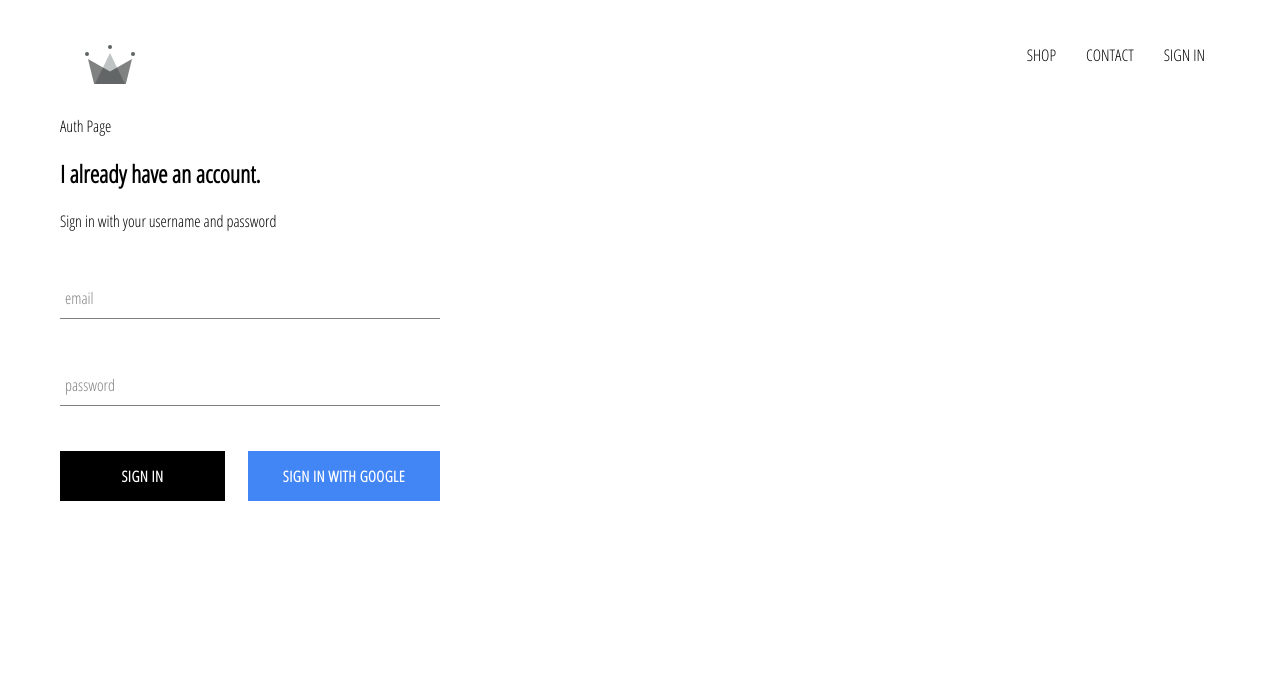
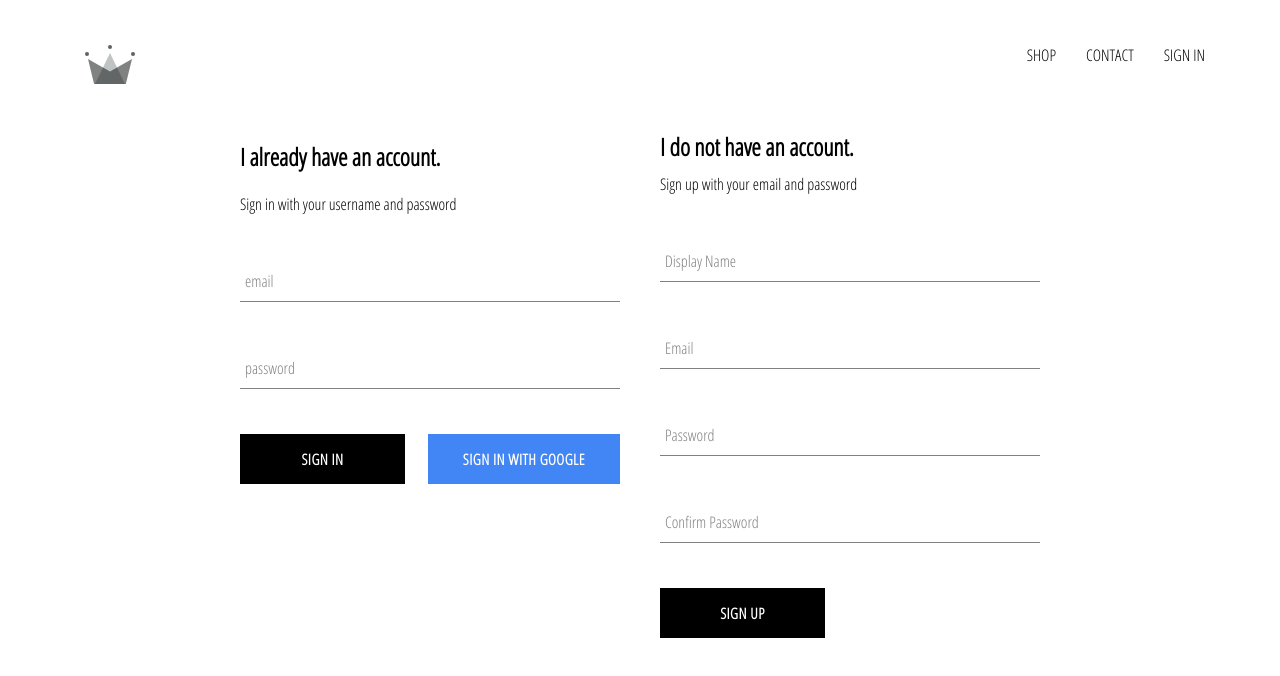
Before and after one commit to nathanminarik/crwn-clothing, a React (Create React App) app: page /authenticate in a window 1280 px wide. Shown: the top 676 px of the page. Built offline with nearby package versions, Linux system fonts and the light colour scheme; no server answers.

Commit message:
implemented firebase utils and auth

```diff
--- a/src/App.js
+++ b/src/App.js
@@ -1,7 +1,7 @@
 import React from 'react';
 import './App.scss';
 import { Route, Switch } from 'react-router-dom';
-import { auth } from './firebase/firebase.utils'
+import { auth, createUserProfileDocument } from './firebase/firebase.utils'
 
 import { AuthenticationPage, HomePage, ShopPage } from './pages';
 import { Header } from './components';
@@ -18,10 +18,27 @@
 	unsubscribeFromAuth = null;
 
 	componentDidMount() {
-		auth.onAuthStateChanged(user => {
-			this.setState(() => ({
-				currentUser: user
-			}), () => console.log(this.state))
+		// The following is firebase specific
+		this.unsubscribeFromAuth = auth.onAuthStateChanged(async (userAuth) => {
+			if (userAuth) {
+				const userRef = await createUserProfileDocument(userAuth);
+
+				userRef.onSnapshot(snapshot => {
+					this.setState({
+						currentUser: {
+							id: snapshot.id,
+							...snapshot.data()
+						}
+					});
+					console.log(this.state);
+				});
+
+			} else {
+				this.setState({
+					currentUser: userAuth
+				});
+			}
+
 		})
 	}
 
--- a/src/components/index.js
+++ b/src/components/index.js
@@ -6,3 +6,4 @@
 export { Header } from './header';
 export { MenuItem } from './menu-item';
 export { SignIn } from './sign-in';
+export { SignUp } from './sign-up';
--- /dev/null
+++ b/src/components/sign-up/index.js
@@ -0,0 +1 @@
+export { SignUp } from './sign-up.component';
--- /dev/null
+++ b/src/components/sign-up/sign-up.component.js
@@ -0,0 +1,107 @@
+import React from 'react';
+import { FormInput } from './../form-input';
+import { CustomButton } from './../custom-button';
+import { auth, createUserProfileDocument } from './../../firebase/firebase.utils'
+
+import './sign-up.styles.scss';
+
+export class SignUp extends React.Component {
+    constructor(props) {
+        super(props);
+        this.state = {
+            confirmPassword: '',
+            email: '',
+            displayName: '',
+            password: ''
+        }
+    }
+
+    handleSubmit = async event => {
+        event.preventDefault();
+        const {
+            confirmPassword,
+            displayName,
+            email,
+            password
+        } = this.state;
+
+        if (password !== confirmPassword) {
+            alert('Passwords do not match')
+            return;
+        }
+
+        try {
+            const { user } = await auth.createUserWithEmailAndPassword(email, password);
+            await createUserProfileDocument(user, { displayName });
+
+            this.setState({
+                confirmPassword: '',
+                email: '',
+                displayName: '',
+                password: ''
+            });
+
+        } catch (error) {
+            console.log(error);
+        }
+    }
+
+    handleChange = event => {
+        const { name, value } = event.target;
+        this.setState({ [name]: value })
+    }
+
+    render() {
+        const {
+            confirmPassword,
+            displayName,
+            email,
+            password
+        } = this.state;
+
+        return (
+            <div className='sign-up'>
+                <h2 className='title'>I do not have an account.</h2>
+                <span>Sign up with your email and password</span>
+                <form className='sign-up-form' onSubmit={this.handleSubmit}>
+                    <FormInput
+                        id='displayName'
+                        label='Display Name'
+                        name='displayName'
+                        onChange={this.handleChange}
+                        type='text'
+                        value={displayName}
+                    />
+                    <FormInput
+                        id='email'
+                        label='Email'
+                        name='email'
+                        onChange={this.handleChange}
+                        type='email'
+                        value={email}
+                    />
+                    <FormInput
+                        id='password'
+                        label='Password'
+                        name='password'
+                        onChange={this.handleChange}
+                        type='password'
+                        value={password}
+                    />
+                    <FormInput
+                        id='confirmPassword'
+                        label='Confirm Password'
+                        name='confirmPassword'
+                        onChange={this.handleChange}
+                        type='password'
+                        value={confirmPassword}
+                    />
+                    <CustomButton
+                        type='submit'>
+                            SIGN UP
+                    </CustomButton>
+                </form>
+            </div>
+        )
+    }
+}
--- /dev/null
+++ b/src/components/sign-up/sign-up.styles.scss
@@ -0,0 +1,10 @@
+.sign-up {
+    display: flex;
+    flex-direction: column;
+    width: 380px;
+
+    .title {
+        margin-bottom: 10px;
+        margin-top: 10px;
+    }
+}
--- a/src/firebase/firebase.utils.js
+++ b/src/firebase/firebase.utils.js
@@ -11,6 +11,33 @@
     messagingSenderId: "588441517945",
     appId: "1:588441517945:web:25cc4421a43b1a982a39a8",
     measurementId: "G-VDFS4GZGQR"
+}
+
+export const createUserProfileDocument = async (userAuth, additionalData) => {
+    if (!userAuth) {
+        return false;
+    }
+
+    const userRef = firestore.doc(`users/${userAuth.uid}`);
+    const snapshot = await userRef.get();
+
+    if (!snapshot.exists) {
+        const { displayName, email } = userAuth;
+        const createdAt = new Date();
+
+        try {
+            await userRef.set({
+                createdAt,
+                displayName,
+                email,
+                ...additionalData
+            })
+        } catch (error) {
+            console.log(`Error creating user: ${error}`)
+        }
+    }
+
+    return userRef;
 }
 
 firebase.initializeApp(config);
--- a/src/pages/authentication/authentication.page.js
+++ b/src/pages/authentication/authentication.page.js
@@ -1,13 +1,11 @@
 import React from 'react';
 import './authentication.styles.scss';
 
-import { SignIn } from './../../components';
-
-
+import { SignIn, SignUp } from './../../components';
 
 export const AuthenticationPage = () => (
     <div className='authentication-page'>
-        Auth Page
         <SignIn />
+        <SignUp />
     </div>
 )
--- a/src/pages/authentication/authentication.styles.scss
+++ b/src/pages/authentication/authentication.styles.scss
@@ -0,0 +1,6 @@
+.authentication-page {
+    display: flex;
+    width: 800px;
+    justify-content: space-between;
+    margin: 30px auto;
+}
```
